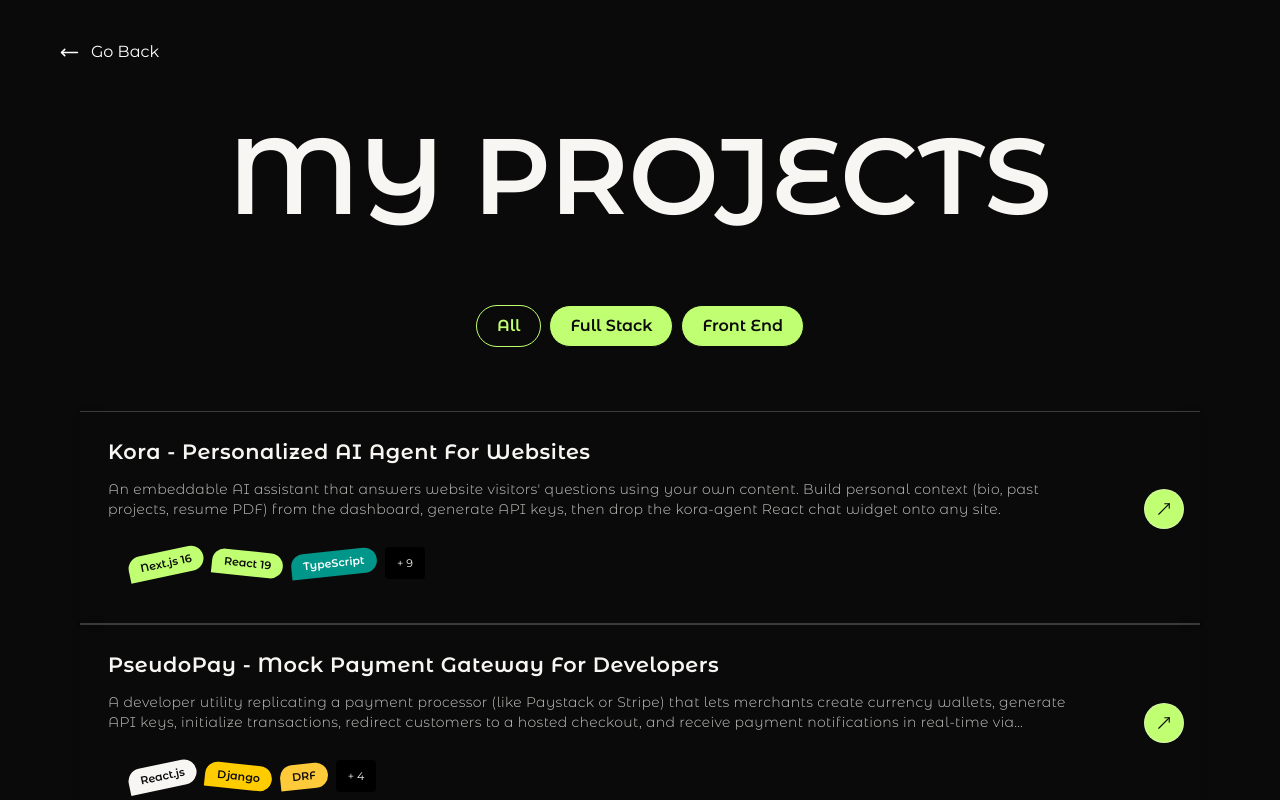
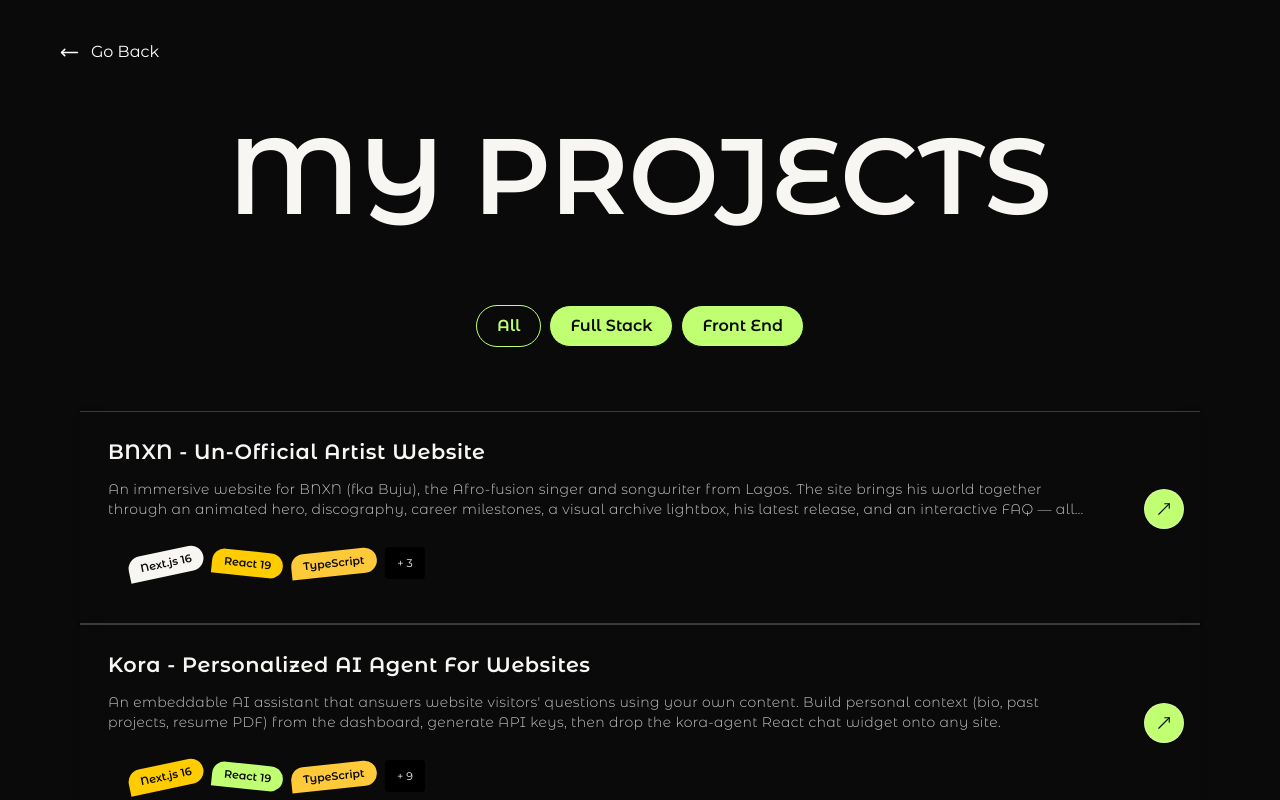
Before and after one commit to Elite-Dev-Repo/Portfolio, a React (Vite) app: page /all-projects in a window 1280 px wide. Shown: the top 800 px of the page. Built offline with nearby package versions, Linux system fonts and the light colour scheme.

Commit message:
feat: BNXN added to data projects

```diff
--- a/index.html
+++ b/index.html
@@ -92,11 +92,11 @@
     </script>
 
     <!-- Fonts -->
+
     <link rel="preconnect" href="https://fonts.googleapis.com" />
     <link rel="preconnect" href="https://fonts.gstatic.com" crossorigin />
-
     <link
-      href="https://fonts.googleapis.com/css2?family=Space+Grotesk:wght@300..700&display=swap"
+      href="https://fonts.googleapis.com/css2?family=Bricolage+Grotesque:opsz,wght@12..96,200..800&display=swap"
       rel="stylesheet"
     />
 
--- a/src/components/Nav.jsx
+++ b/src/components/Nav.jsx
@@ -5,9 +5,11 @@ const Nav = () => {
   const navLinks = [
     {
       name: "About",
+      href: "#about",
     },
     {
       name: "Projects",
+      href: "#projects",
     },
     {
       name: "Contact",
@@ -20,7 +22,7 @@ const Nav = () => {
     return (
       <li className="border-r border-white/30 pr-5" key={link.name}>
         <a
-          href={`/#${link.name.toLowerCase()}`}
+          href={`/${link.name.toLowerCase()}`}
           className="nav-link max-sm:text-[12px] text-secondary hover:text-secondary/50 transition"
         >
           {link.name}
--- a/src/data.js
+++ b/src/data.js
@@ -16,7 +16,30 @@ import kora from "./assets/kora.png";
 import pseudopay from "./assets/pseudopay.png";
 import digitallair from "./assets/digitallair.png";
 import elucid from "./assets/elucid.png";
+import bnxn from "./assets/bnxn.png";
+
 const works = [
+  {
+    id: "bnxn",
+    top: 0,
+    image: bnxn,
+    title: "BNXN - Un-official Artist Website",
+    description:
+      "An immersive website for BNXN (fka Buju), the Afro-fusion singer and songwriter from Lagos. The site brings his world together through an animated hero, discography, career milestones, a visual archive lightbox, his latest release, and an interactive FAQ — all wrapped in a bold, editorial dark aesthetic.",
+    techs: [
+      "Next.js 16",
+      "React 19",
+      "TypeScript",
+      "Tailwind CSS",
+      "Framer Motion",
+      "Hugeicons",
+    ],
+    link: "https://bnxn.pxxl.click/",
+    label: "Front End",
+    git: "https://github.com/Elite-Dev-Repo/BNXN_CAPTAIN",
+    howIMadeIt:
+      "I built the site with Next.js 16 (App Router), React 19, TypeScript, Tailwind CSS v4, and Framer Motion. The experience opens on a branded loading screen, then moves into a fullscreen hero with an infinite portrait carousel and a custom audio player. I mapped the discography from a structured album dataset with Spotify artwork rendered through next/image and remote patterns, and built a visual archive grid with a keyboard-dismissible lightbox, plus a tracklist-driven latest-release section and an accessible FAQ accordion. Scroll-triggered reveals are handled by a reusable ScrollReveal component, and the fullscreen navigation is rendered through a portal with Escape-to-close and scroll locking. The site is fully responsive, with dedicated mobile and desktop layouts, and deployed on pxxl.",
+  },
   {
     id: "kora",
     top: 0,
--- a/src/index.css
+++ b/src/index.css
@@ -10,6 +10,7 @@
   box-sizing: border-box;
   list-style: none;
   font-family: "Montserrat Alternates", sans-serif;
+  /* font-family: "Bricolage Grotesque", sans-serif; */
 }
 
 body {
```
Also changed, not shown: src/assets/bnxn.png (added).
